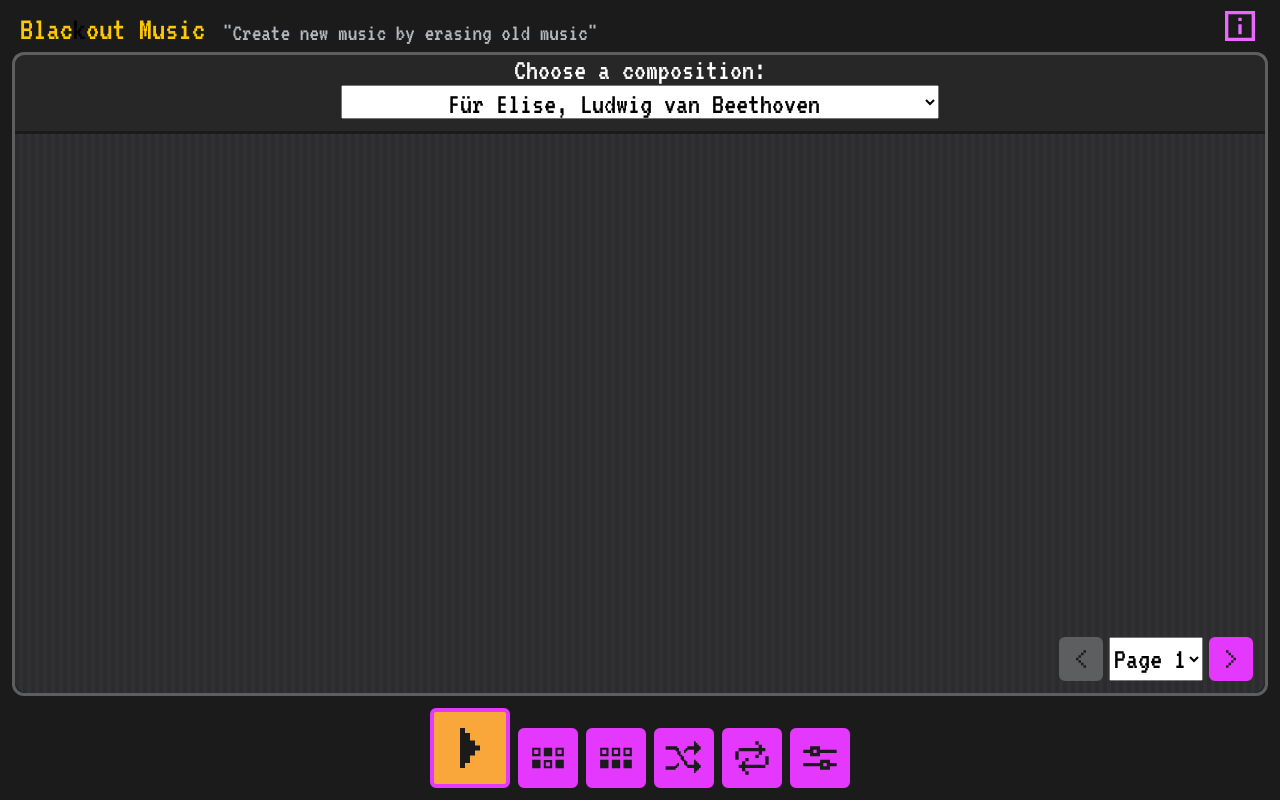
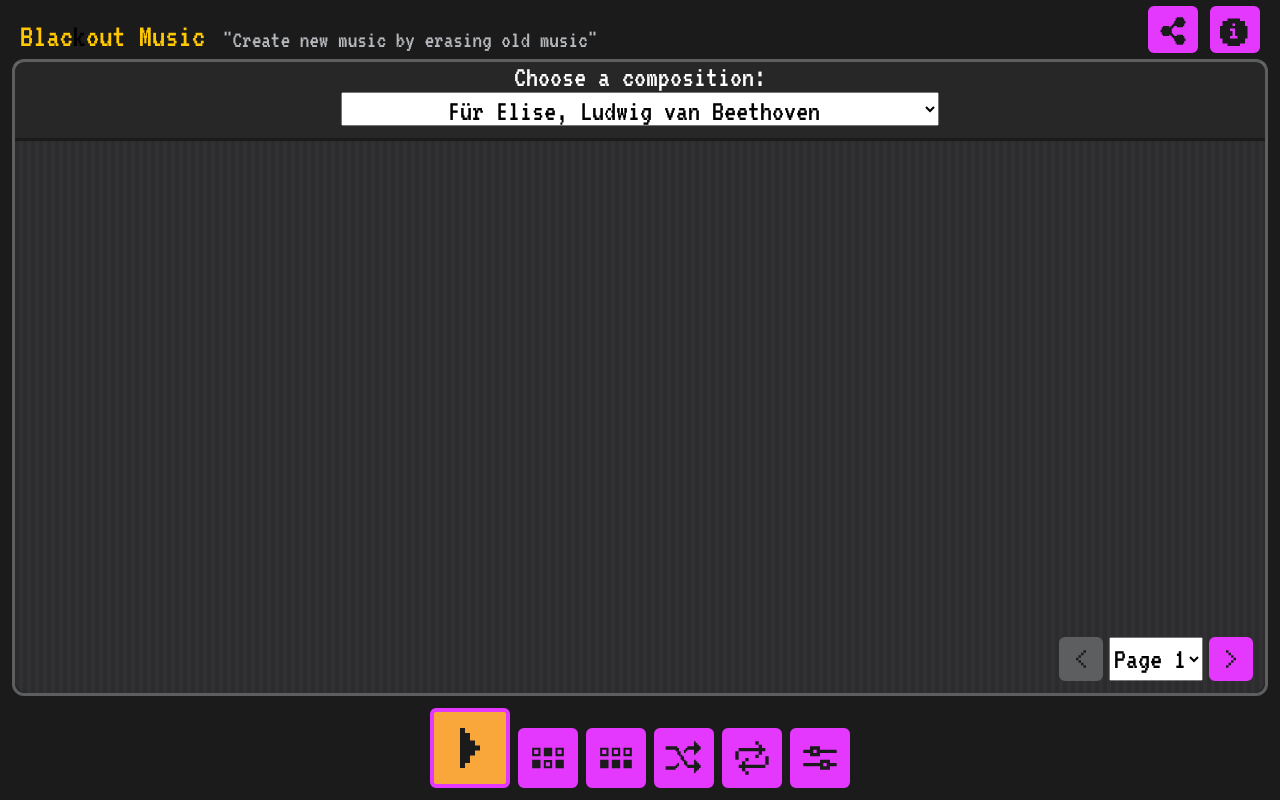
Before and after one commit to beefoo/blackout-music, a website with bundled scripts: page public/index.html in a window 1280 px wide. Built offline with nearby package versions, Linux system fonts and the light colour scheme; files whose address does not match are found by name.

Commit message:
Add share icon to header nav, change to buttons

```diff
--- a/public/css/main.css
+++ b/public/css/main.css
@@ -166,8 +166,8 @@ li {
   line-height: 1.1;
 }
 .header svg {
-  width: 40px;
-  height: 40px;
+  width: 30px;
+  height: 30px;
   vertical-align: middle;
 }
 .header h1 span {
--- a/public/index.html
+++ b/public/index.html
@@ -29,10 +29,15 @@
           ><span>u</span><span>s</span><span>i</span><span>c</span>
         </h1>
         <h2>"Create new music by erasing old music"</h2>
-        <a href="/about.html">
+        <button id="share-button" title="Share or download">
+          <span class="visually-hidden">Share or download</span>
+          <!-- prettier-ignore -->
+          <svg xmlns="http://www.w3.org/2000/svg" width="24" height="24" viewBox="0 0 24 24"><path fill="currentColor" d="M22 4v2h-1v2h-1v1h-5V8h-2v1h-1v1h-1v4h1v1h1v1h2v-1h5v1h1v2h1v2h-1v2h-1v1h-5v-1h-1v-2h-1v-2h-1v-1h-1v-1h-1v-1H9v1H4v-1H3v-2H2v-2h1V9h1V8h5v1h1V8h1V7h1V6h1V4h1V2h1V1h5v1h1v2z"/></svg>
+        </button>
+        <a href="/about.html" class="button" target="_blank" title="About this project">
           <span class="visually-hidden">About this project</span>
           <!-- prettier-ignore -->
-          <svg xmlns="http://www.w3.org/2000/svg" width="24" height="24" viewBox="0 0 24 24"><path fill="currentColor" d="M3 3h2v18H3zm16 0H5v2h14v14H5v2h16V3zm-8 6h2V7h-2zm2 8h-2v-6h2z"/></svg>
+          <svg xmlns="http://www.w3.org/2000/svg" width="24" height="24" viewBox="0 0 12 12"><path fill="currentColor" d="M3 12h5v-1h2V9h1V4h-1V2H8V1H3v1H1v2H0v5h1v2h2Zm1-3V8h1V6H4V5h2v3h1v1Zm1-5V3h1v1Zm0 0"/></svg>
         </a>
       </header>
       <main class="main">
```
Also changed, not shown: public/img/dinkie-icons--circled-information-source-filled.svg (added), public/img/pixel--share-solid.svg (added), public/img/pixel--share.svg (added).
